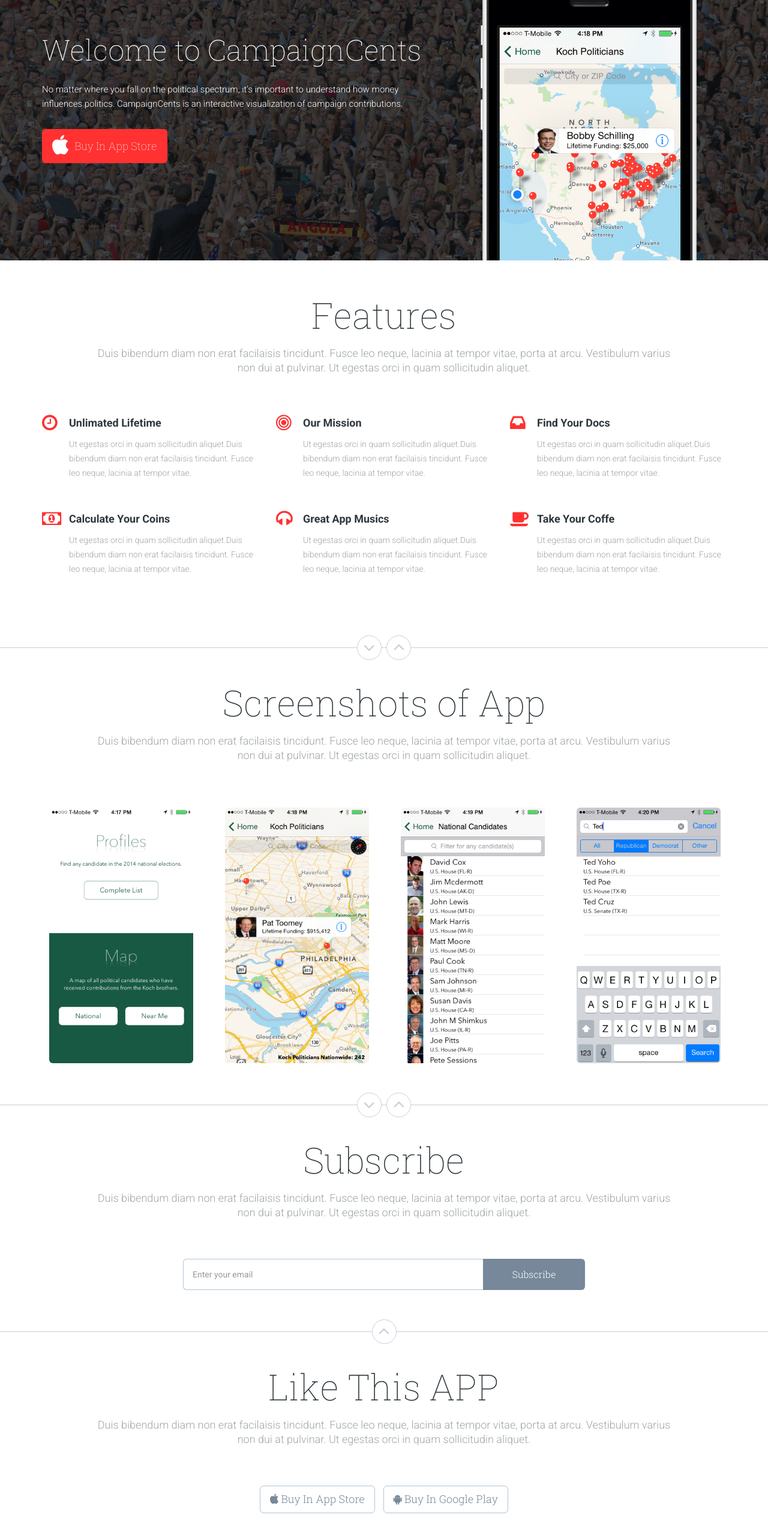
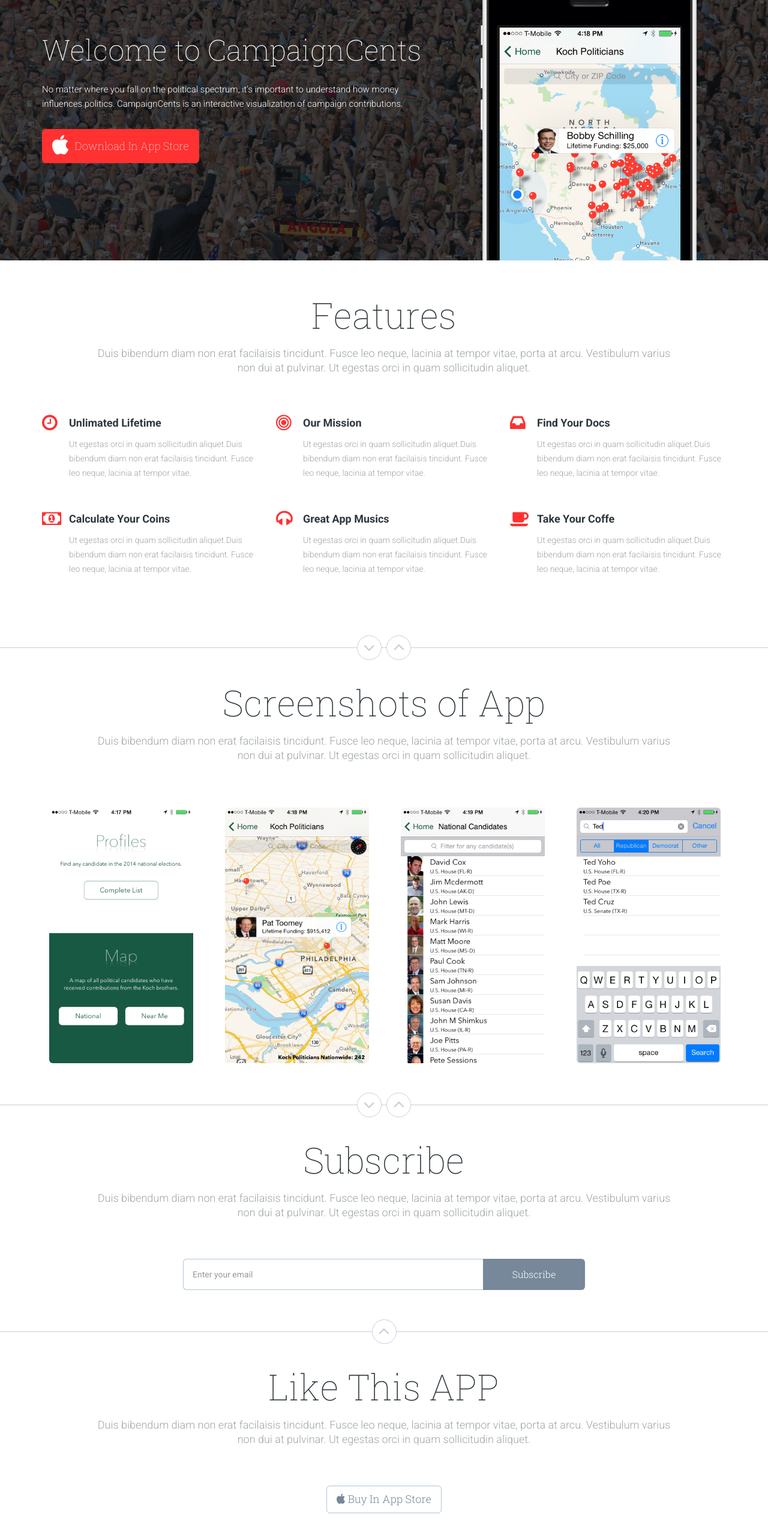
Before and after one commit to Campaign-Data-Visualization/campaign-cents-mobile-landing-page, a website: page public/index.html in a window 1280 px wide. Shown: the part 186-2746 px from the top of the page at 60% size. Drawn offline with Linux system fonts and the light colour scheme.

Commit message:
Changes Buy to Download from App Store

```diff
--- a/public/index.html
+++ b/public/index.html
@@ -179,8 +179,8 @@
 
                                         <!-- buttons -->
                                         <div class="buttons">
-                                            <a class="btn btn-lg btn-nesto-home" href="javascript:void(0)" title="Buy In App Store">
-                                                <i class="fa fa-apple"></i> Buy In App Store
+                                            <a class="btn btn-lg btn-nesto-home" href="javascript:void(0)" title="Download In App Store">
+                                                <i class="fa fa-apple"></i> Download In App Store
                                             </a>
 <!--                                             <a class="btn btn-lg btn-nesto-home" href="javascript:void(0)" title="Buy In Google Play">
     <i class="fa fa-android"></i> Buy In Google Play
@@ -3011,10 +3011,10 @@
                             <a class="btn btn-lg btn-nesto" href="javascript:void(0)" title="Buy In App Store">
                                 <i class="fa fa-apple"></i> Buy In App Store
                             </a>
-                            <a class="btn btn-lg btn-nesto" href="javascript:void(0)" title="Buy In Google Play">
-                                <i class="fa fa-android"></i> Buy In Google Play
-                            </a>
-                        </div><!-- /buttons -->
+<!--                             <a class="btn btn-lg btn-nesto" href="javascript:void(0)" title="Buy In Google Play">
+    <i class="fa fa-android"></i> Buy In Google Play
+</a>
+ -->                        </div><!-- /buttons -->
 
                     </div><!-- /col-md-12 -->
 
```
